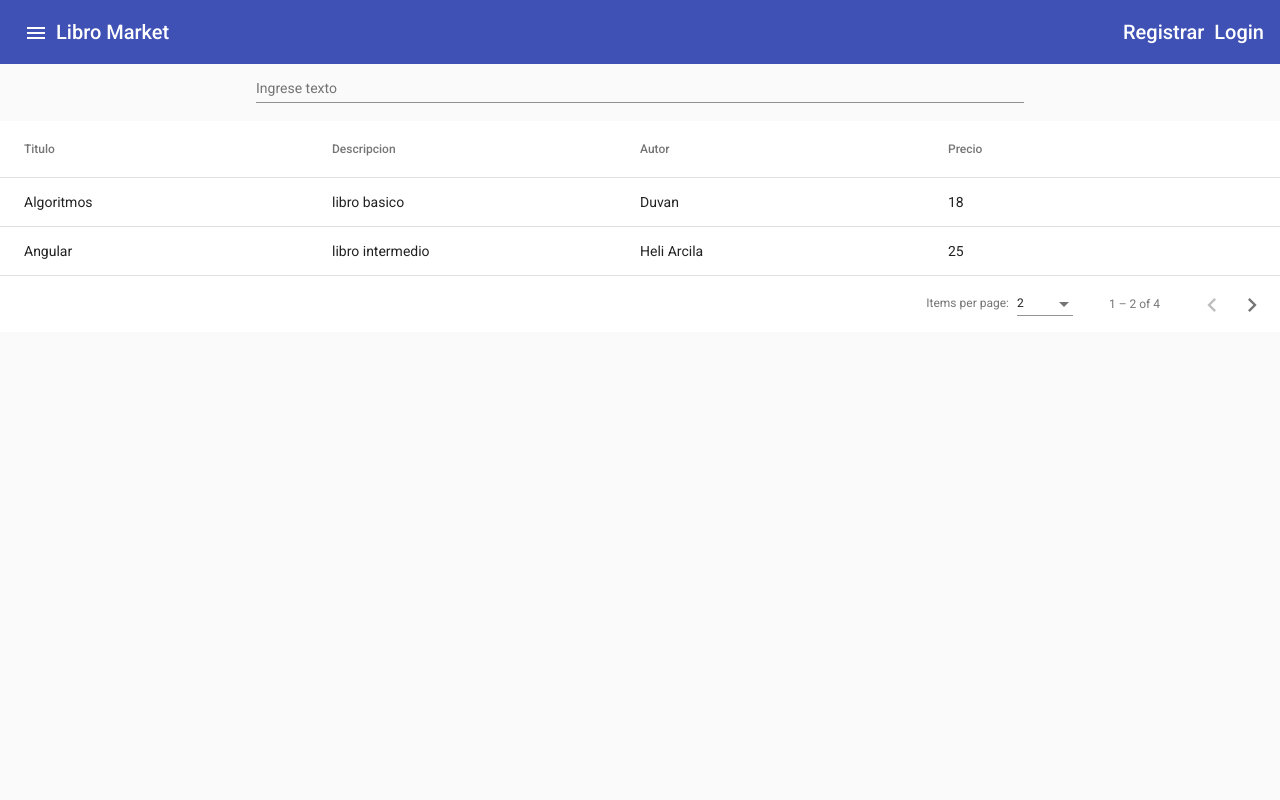
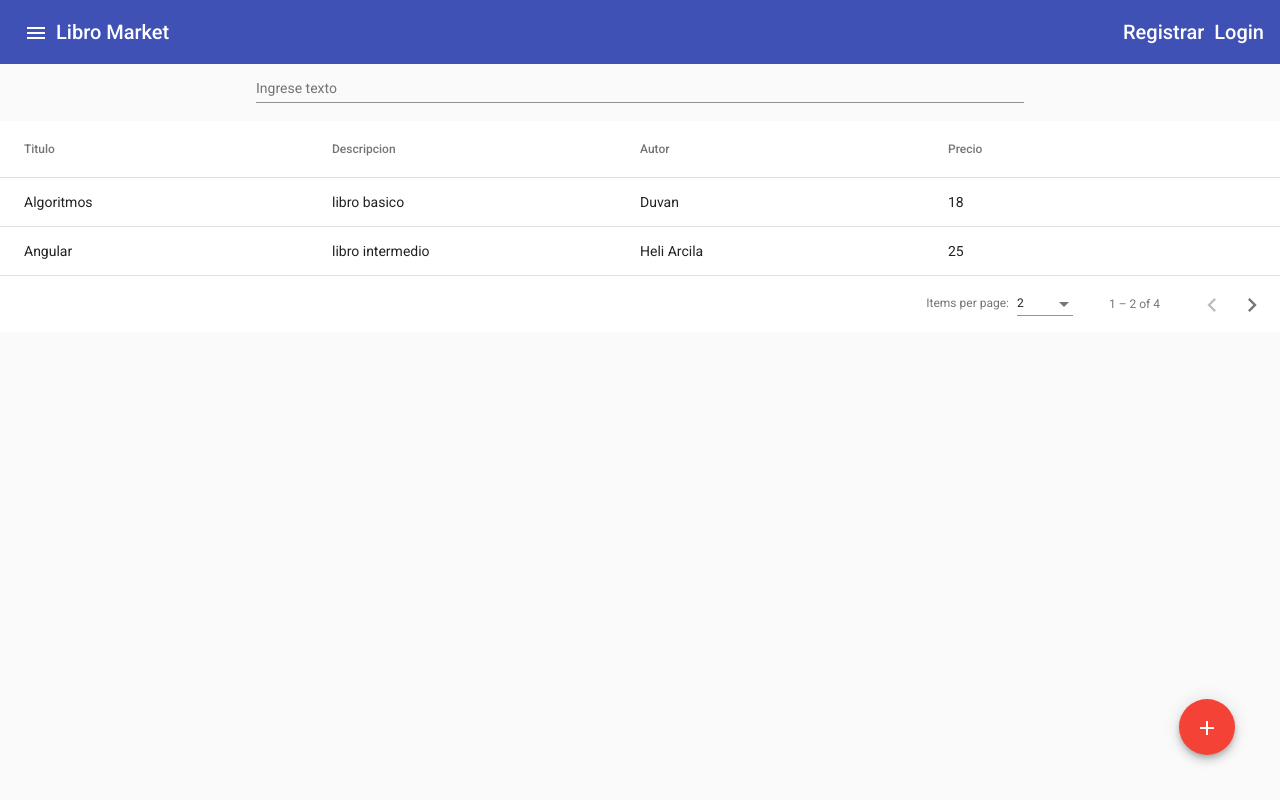
Before and after one commit to Duvan16/angular-mi-web-app, an Angular app: page /books in a window 1280 px wide. Built offline with nearby package versions, Linux system fonts and the light colour scheme.

Commit message:
Botón flotante

```diff
--- a/src/app/books/books.component.css
+++ b/src/app/books/books.component.css
@@ -0,0 +1,6 @@
+#boton-agregar {
+    right: 45px;
+    bottom: 45px;
+    left: auto;
+    position: absolute;
+}
--- a/src/app/books/books.component.html
+++ b/src/app/books/books.component.html
@@ -32,3 +32,7 @@
 </mat-table>
 
 <mat-paginator [pageSize]="2" [pageSizeOptions]="[1,5,10,20]"></mat-paginator>
+
+<button mat-fab id="boton-agregar" color="warn">
+  <mat-icon>add</mat-icon>
+</button>
```
